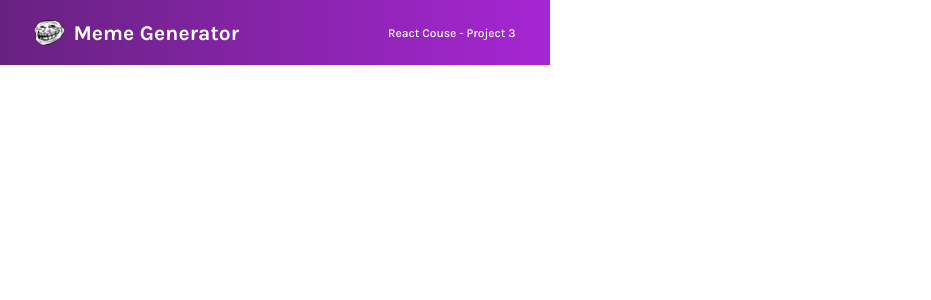
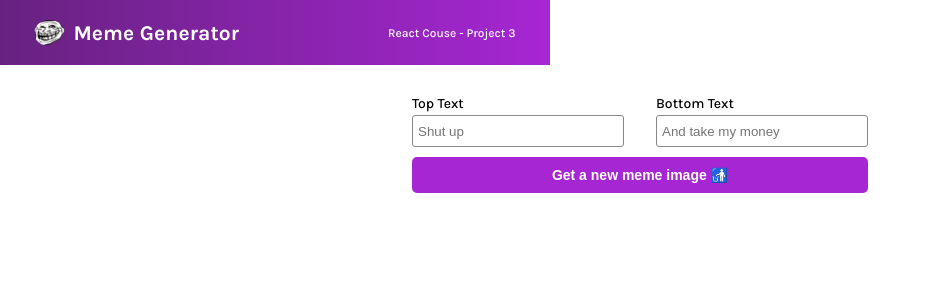
Before and after one commit to nikospr90/MemeGenerator-Scrimba, a React (Vite) app: page / in a window 1280 px wide. Shown: the top 300 px of the page, without its empty margins (0-931 px from the left). Built offline with nearby package versions, Linux system fonts and the light colour scheme.

Commit message:
Added the meme form and styled it

```diff
--- a/src/App.jsx
+++ b/src/App.jsx
@@ -1,4 +1,5 @@
 import Header from "./Components/Header"
+import Meme from "./Components/Meme"
 import './App.css'
 
 function App() {
@@ -6,6 +7,7 @@ function App() {
   return (
     <>
       <Header />
+      <Meme />
     </>
   )
 }
--- /dev/null
+++ b/src/Components/Meme.jsx
@@ -0,0 +1,24 @@
+import "../Styles/Meme/Meme.css";
+
+function Meme(){
+    return (
+        <div className="meme">
+            <form  action="">
+                <div className="meme--form">
+                    <div className="inputs">
+                        <div className="input--left">
+                            <label htmlFor="">Top Text</label>
+                            <input type="text" id ="toptext" className="toptext" placeholder="Shut up" />
+                        </div>
+                        <div className="input--right">
+                            <label htmlFor="">Bottom Text</label>
+                            <input type="text" id="bottomtext" className="bottomtext" placeholder="And take my money" />
+                        </div>
+                    </div>
+                    <button type="submit">Get a new meme image 🚮</button>
+                </div>
+            </form>
+        </div>
+    )
+}
+export default Meme;
--- /dev/null
+++ b/src/Styles/Meme/Meme.css
@@ -0,0 +1,55 @@
+.meme {
+  display: flex;
+  justify-content: space-between;
+  align-content: center;
+  align-items: center;
+  flex-direction: column;
+  width: 100%;
+}
+.meme .inputs {
+  display: flex;
+  justify-content: space-around;
+  flex-direction: row;
+  margin: 30px 0px 10px 0px;
+  gap: 2rem;
+}
+.meme .inputs label {
+  font-size: 14px;
+  font-weight: 500;
+}
+.meme .inputs .input--left {
+  display: flex;
+  flex-direction: column;
+  gap: 3px;
+}
+.meme .inputs .input--left .toptext {
+  border: 1px solid #888888;
+  border-radius: 3px;
+  width: 200px;
+  height: 20px;
+  padding: 5px 5px 5px 5px;
+}
+.meme .inputs .input--right {
+  display: flex;
+  flex-direction: column;
+  gap: 3px;
+}
+.meme .inputs .input--right .bottomtext {
+  border: 1px solid #888888;
+  border-radius: 3px;
+  width: 200px;
+  height: 20px;
+  padding: 5px 5px 5px 5px;
+}
+.meme button {
+  background-color: #A626D3;
+  color: white;
+  border: none;
+  border-radius: 5px;
+  padding: 10px 20px 10px 20px;
+  font-size: 14px;
+  font-weight: 600;
+  cursor: pointer;
+  width: 100%;
+  align-self: center;
+}/*# sourceMappingURL=Meme.css.map */
--- /dev/null
+++ b/src/Styles/Meme/Meme.scss
@@ -0,0 +1,63 @@
+.meme{
+    display:flex;
+    justify-content:space-between;
+    align-content: center;
+    align-items:center;
+    flex-direction:column;
+    width:100%;
+
+    .inputs{
+        display:flex;
+        justify-content:space-around;
+        flex-direction:row;
+        margin: 30px 0px 10px 0px;
+        gap:2rem;
+
+        label{
+            font-size: 14px;
+            font-weight: 500;
+        }
+
+        .input--left{
+            display:flex;
+            flex-direction:column;
+            gap: 3px;
+
+            .toptext{
+                border: 1px solid #888888;
+                border-radius: 3px;
+                width:200px;
+                height: 20px;
+                padding: 5px 5px 5px 5px;
+            }
+        }
+
+        .input--right{
+            display:flex;
+            flex-direction:column;
+            gap: 3px;
+
+            .bottomtext{
+                border: 1px solid #888888;
+                border-radius: 3px;
+                width:200px;
+                height: 20px;
+                padding: 5px 5px 5px 5px;
+            }
+        }
+    }
+
+    button{
+        background-color: #A626D3;
+        color:white;
+        border: none;
+        border-radius: 5px;
+        padding: 10px 20px 10px 20px;
+        font-size: 14px;
+        font-weight: 600;
+        cursor: pointer;
+        width:100%;
+        align-self: center;
+    }
+
+}
```
Also changed, not shown: 1 other file (tests, documents, lock files or other folders).
